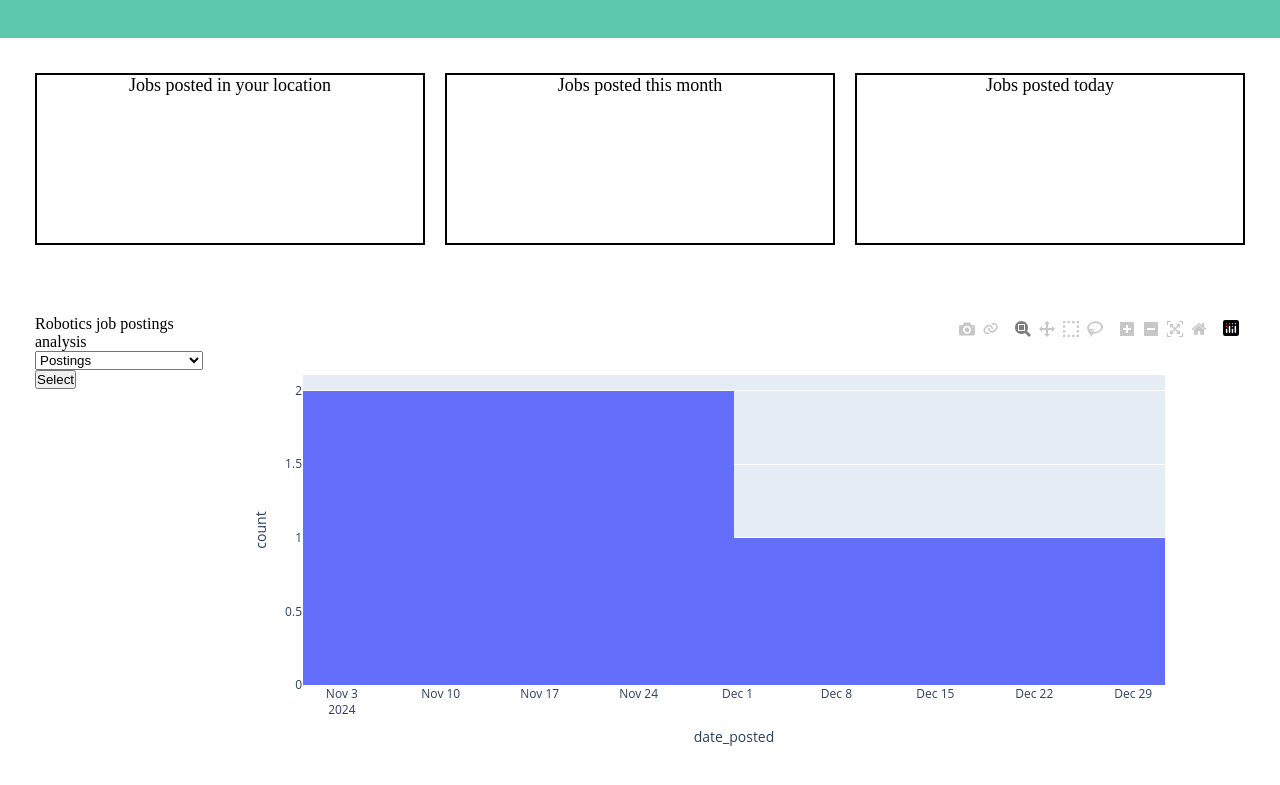
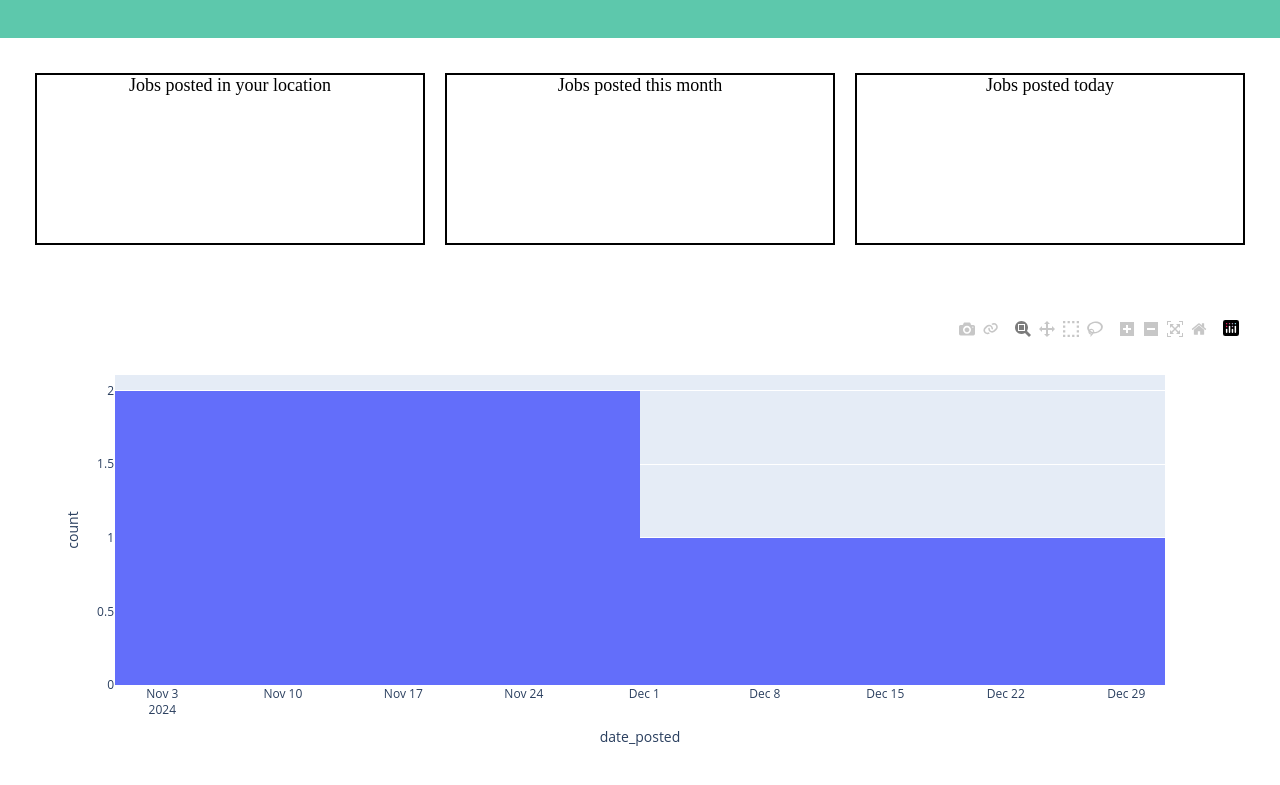
Before and after one commit to HailHEN/addadbot-project, a Django app: page /jobs/ in a window 1280 px wide. Shown: the top 785 px of the page. Run offline with Django 5.2, Linux system fonts and the light colour scheme; data comes from the database, SQL or seed files in the repository.

Commit message:
page refresh

```diff
--- a/jobs/templates/jobs/stats.html
+++ b/jobs/templates/jobs/stats.html
@@ -33,7 +33,7 @@
     <div class = "main-container">
 
       <div class = "dashboard-container">
-        <div class="sidebar-container">
+        {% comment %} <div class="sidebar-container">
 
           <label class = "dashboard-item" for="graph-select">Robotics job postings analysis</label>
 
@@ -51,7 +51,7 @@
 
 
 
-        </div>
+        </div> {% endcomment %}
         <div class="graph-container">
 
 
```
